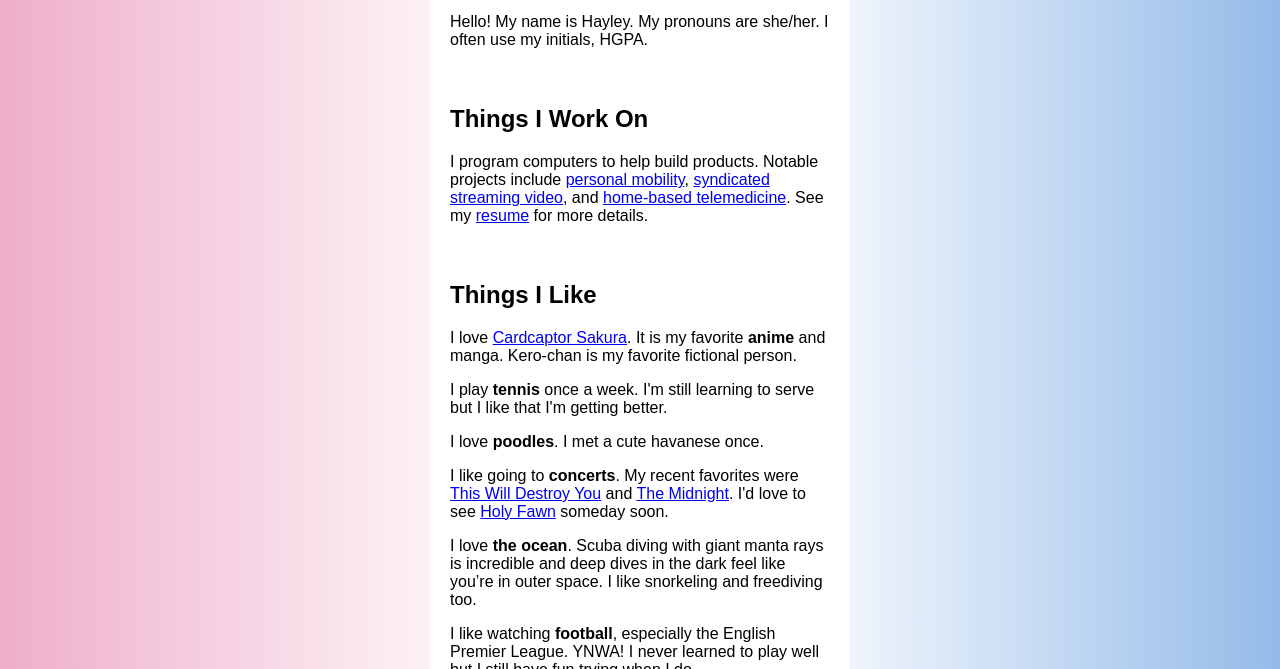
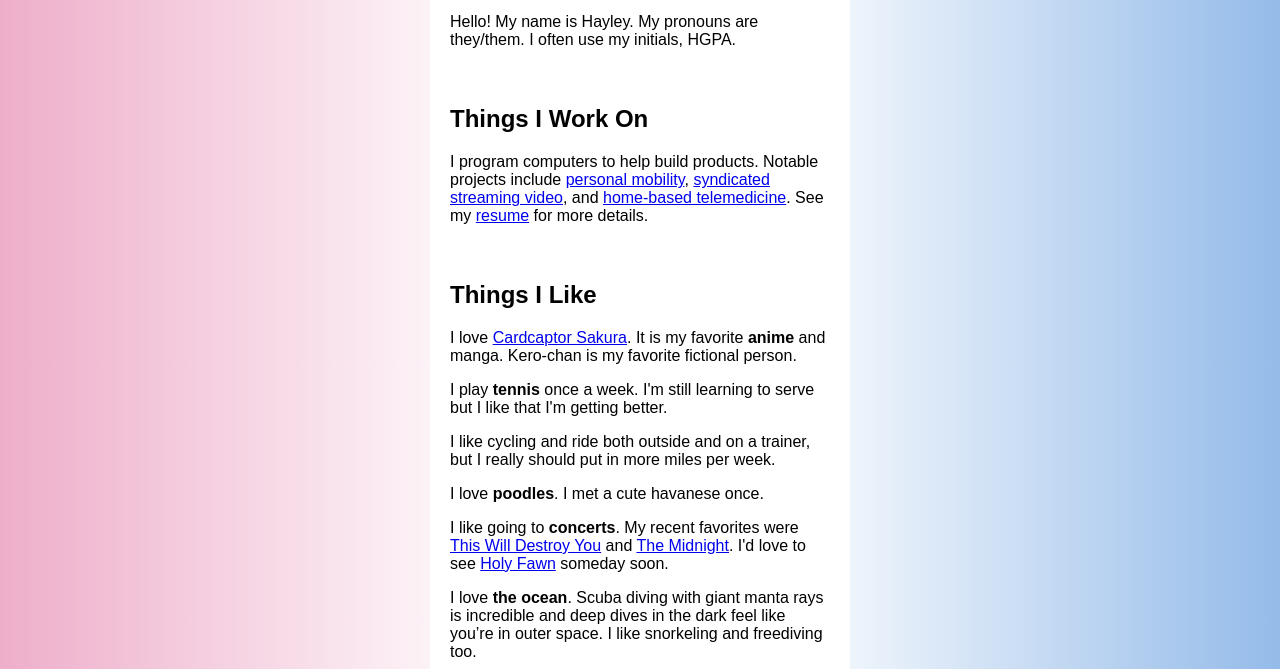
Before and after one commit to hparra/hparra.github.io.old, a plain HTML site: page index.html in a window 1280 px wide. Shown: the part 651-1320 px from the top of the page. Drawn offline with Linux system fonts and the light colour scheme.

Commit message:
they/them; cycling

```diff
--- a/index.html
+++ b/index.html
@@ -13,7 +13,7 @@
 
     <section>
         <h1>Hayley G.</h1>
-        <p>Hello! My name is Hayley. My pronouns are she/her. I often use my initials, HGPA.</p>
+        <p>Hello! My name is Hayley. My pronouns are they/them. I often use my initials, HGPA.</p>
     </section>
 
     <!--section>
@@ -51,6 +51,8 @@
 
         <p>I play <strong>tennis</strong> once a week. I'm still learning to serve but I like that I'm getting better.</p>
 
+        <p>I like cycling and ride both outside and on a trainer, but I really should put in more miles per week.
+
         <p>I love <strong>poodles</strong>. I met a cute havanese once.</p>
 
         <p>I like going to <strong>concerts</strong>. My recent favorites were <a href="https://open.spotify.com/album/72vAmnfrNfzORX6gG7p8Jf?si=YEW-tusDRcOltLanX7wjLw">This Will Destroy You</a> and <a href="https://open.spotify.com/album/4Krg8zvprquh7TVn9OxZn8?si=bsSe9-6HQ7SoRS0IHjCUTw"> The Midnight</a>. I'd love to see <a href="https://open.spotify.com/album/3L9kfqui54S1V2MvOHKmJC?si=Qm_Vl42NRzyYAjw6F70DHg">Holy Fawn</a> someday soon.</p>
```
